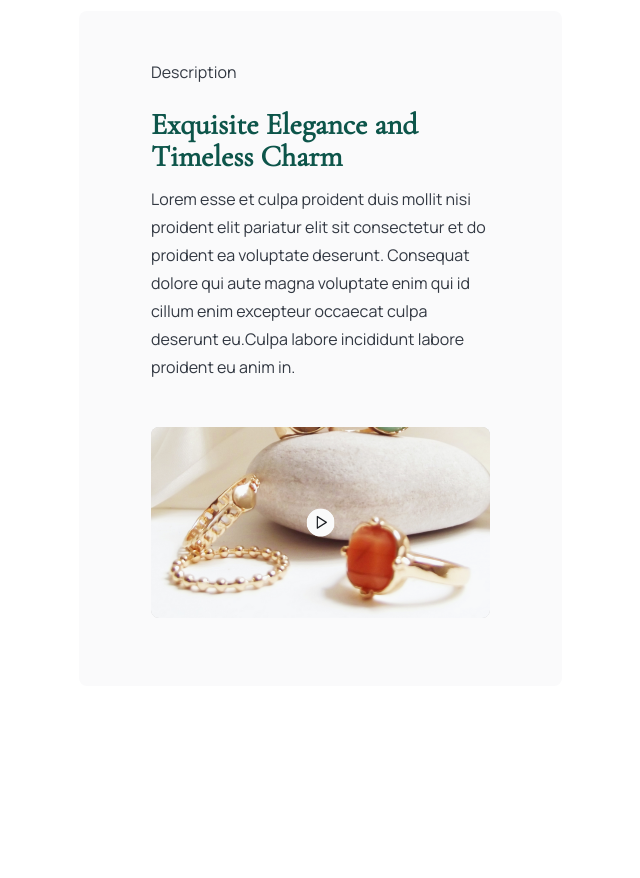
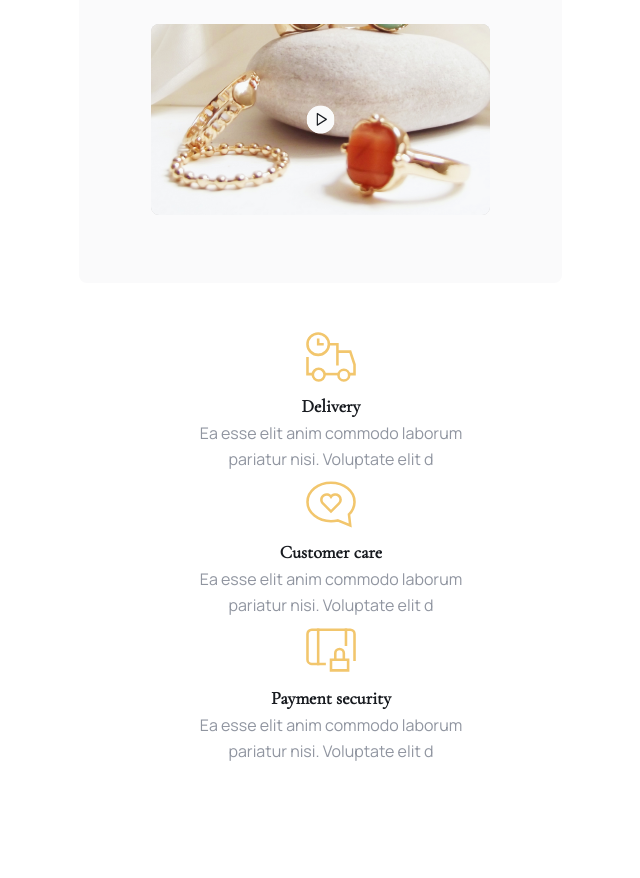
Before and after one commit to GabrielaAguiarMarquez/Proyecto-Integrador, a plain HTML site: page views/product-details.html in a window 768 px wide. Shown: the part 1622-2500 px from the top of the page, without its empty margins (53-693 px from the left). Before the commit the page ends 2308 px from the top, so only its background shows below. Drawn offline with nearby package versions, Linux system fonts and the light colour scheme.

Commit message:
Contenido del about us de la vista product details.

```diff
--- a/styles/product-details.css
+++ b/styles/product-details.css
@@ -295,7 +295,7 @@ body {
   background: #f3f4f6;
   border: .0625rem solid #f3f4f6;
 
-  color: #171a1f;
+  color: var(--color-terciario);
 
   font-family: Manrope;
   font-size: 16px;
@@ -379,7 +379,7 @@ body {
   background-color: #00ff0000;
   border-bottom: .0625rem solid #9095a0;
 
-  color: #171a1f;
+  color: var(--color-terciario);
 
   font-family: Manrope;
   font-size: 16px;
@@ -388,6 +388,7 @@ body {
 
   cursor: pointer;
 }
+
 
 /* SECTION -> Exquisite elegance and timeless charm */
 
@@ -444,9 +445,113 @@ body {
 /* Section about us */
 .main__about-us {
   position: relative;
-  top: 101rem;
+  top: 56rem;
 }
 
+.section-about {
+  display: flex;
+  justify-content: space-evenly;
+  flex-wrap: wrap;
+  padding-bottom: 114px;
+  background-color: #fff;
+}
+
+.section-about__container-information {
+  width: 17rem;
+}
+
+.section-about__container-img {
+  text-align: center;
+}
+
+.article-about__img {
+  width: 3.875rem;
+height: 3.875rem;
+}
+
+
+.section-about__title {
+  color: #171A1F;
+text-align: center;
+font-family: Cormorant Garamond;
+font-size: 18px;
+font-weight: 600;
+line-height: 28px;
+}
+
+.section-about__text {
+  color: #9095A0;
+text-align: center;
+font-family: Manrope;
+font-size: 16px;
+font-weight: 400;
+line-height: 26px;
+}
+
+@media screen and (max-width: 784px) {
+  .main__about-us {
+    top: 65rem;
+    padding-bottom: 0;
+  }
+}
+
+@media screen and (min-width: 880px) and (max-width: 999px) {
+  .main__about-us {
+    top: 88rem;
+    padding-bottom: 0;
+    flex-wrap: wrap;
+    padding: 2rem;
+  }
+  .section-about__container-img {
+    width: 13.6rem;
+  }
+}
+
+@media screen and (min-width: 785px) and (max-width: 879px) {
+
+  .main__about-us {
+    top: 84rem;
+    padding-bottom: 0;
+    padding: 2rem;
+  }
+
+  .section-about__container-img {
+    width: 13.6rem;
+  }
+}
+
+@media screen and (max-width: 771px) {
+  .main__about-us {
+    top: 64rem;
+    padding-bottom: 0;
+    padding: 2rem;
+  }
+
+  .section-about {
+    flex-direction: column;
+    align-items: center;
+    justify-content: center;
+  }
+
+  .section-about__container-img {
+    width: 20rem;
+    gap: 2rem;
+  }
+}
+
+@media screen and (min-width: 629px) and (max-width: 770px) {
+  .main__about-us {
+    top: 60rem;
+    padding: 0;
+  }
+}
+
+@media screen and (min-width: 575px) and (max-width: 600px) {
+  .main__about-us {
+    top: 73rem;
+    padding: 0;
+  }
+}
 @media screen and (min-width: 1000px) and (max-width: 1310px) {
   .section-product {
     display: flex;
@@ -493,7 +598,7 @@ body {
   }
 }
 
-@media screen and (max-width: 60rem) {
+@media screen and (max-width: 960px) {
   .header__nav-mostrar-menu,
   .header__nav-esconder-menu {
     display: block;
@@ -540,7 +645,7 @@ body {
   }
 }
 
-@media screen and (max-width: 48.125rem) {
+@media screen and (max-width: 770px) {
   .section-product__figure-second {
     display: flex;
     justify-content: center;
@@ -568,7 +673,7 @@ body {
   }
 }
 
-@media screen and (max-width: 35.625rem) {
+@media screen and (max-width: 570px) {
   .section-product__favorite-icon {
     left: 66%;
     top: 15%;
@@ -585,7 +690,7 @@ body {
   }
 }
 
-@media screen and (max-width: 31.875rem) {
+@media screen and (max-width: 510px) {
   .main__link-arrows {
     display: none;
   }
@@ -612,14 +717,14 @@ body {
     font-size: 12.8px;
   }
 }
-@media screen and (min-width: 30.25rem) and (max-width: 49rem) {
+@media screen and (min-width: 484px) and (max-width: 784px) {
   .section-product {
+    height: 972px;
     display: flex;
     justify-content: center;
     align-items: center;
     flex-direction: column;
-  }
-
+}
   .section-product__figure-first {
     display: none;
   }
--- a/views/product-details.html
+++ b/views/product-details.html
@@ -185,6 +185,46 @@
 
   <!-- Section about us -->
   <section class="main__about-us">
+    <section class="section-about">
+
+      <article class="section-about__container-information">
+      <figure class="section-about__container-img">
+        <img class="section-about__img" src="/Assets/product-details/Delivery time 3.svg" alt="Delivery">
+          <figcaption class="section-about__container-text">
+            <h6 class="section-about__title">Delivery</h6>
+            <p class="section-about__text">
+              Ea esse elit anim commodo laborum pariatur nisi. Voluptate elit d
+            </p>
+          </figcaption>
+        </img>
+      </figure>
+      </article>
+
+      <article class="section-about__container-information">
+      <figure class="section-about__container-img">
+        <img class="section-about__img"
+        src="/Assets/product-details/Love message 3.svg" alt="Customer care">
+          <figcaption class="section-about__container-text">
+            <h6 class="section-about__title">Customer care</h6>
+            <p class="section-about__text">
+              Ea esse elit anim commodo laborum pariatur nisi. Voluptate elit d
+            </p>
+          </figcaption>
+        </img>
+      </figure>
+      </article>
+
+      <article class="section-about__container-information">
+      <figure class="section-about__container-img">
+        <img class="section-about__img" src="/Assets/product-details/Lock landscape 3.svg" alt="Payment security">
+          <figcaption class="section-about__container-text">
+            <h6 class="section-about__title">Payment security</h6>
+            <p class="section-about__text">Ea esse elit anim commodo laborum pariatur nisi. Voluptate elit d</p>
+          </figcaption>
+        </img>
+      </figure>
+    </section>
+</article>
 
   </section>
   </main>
```
